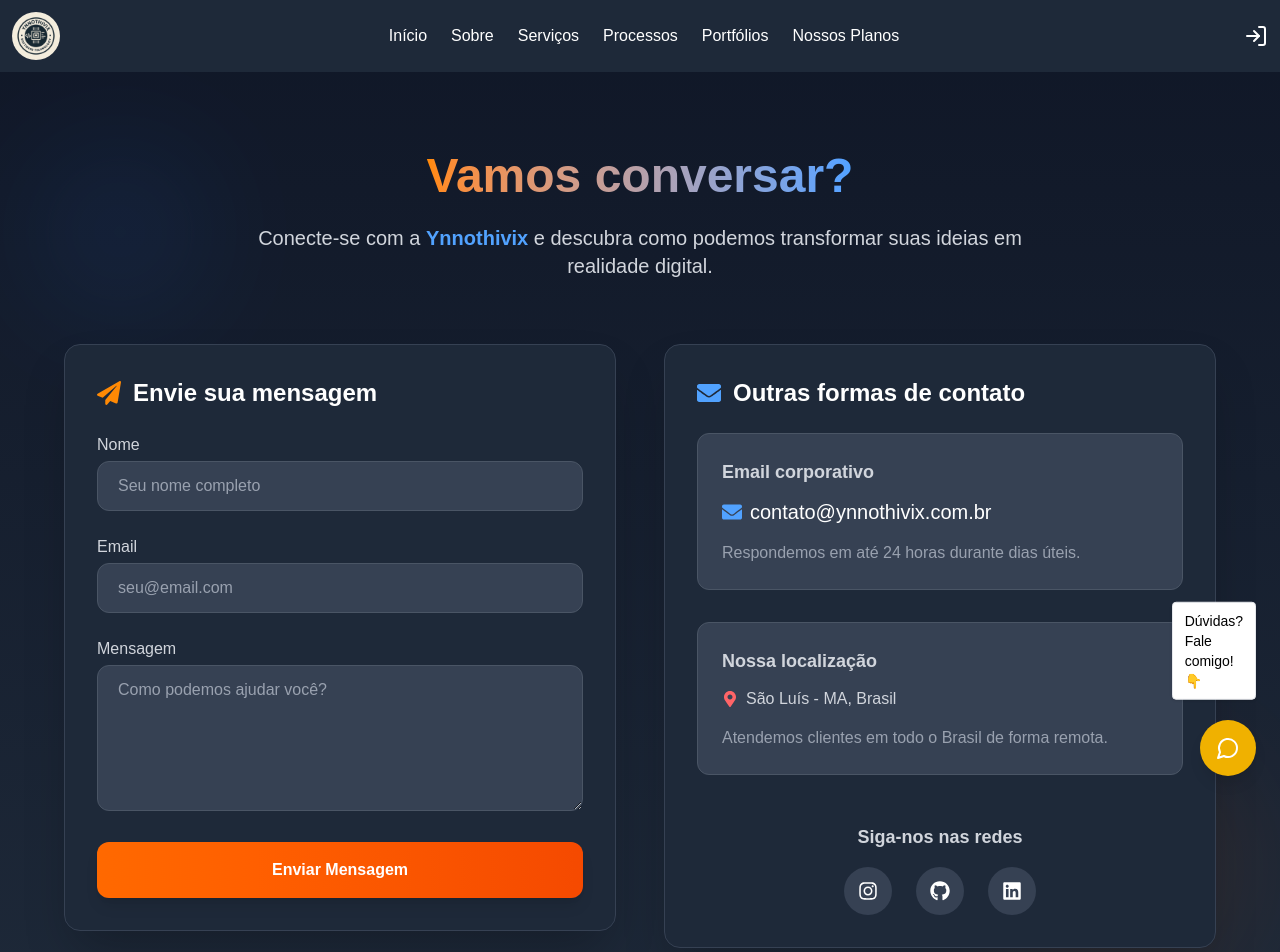
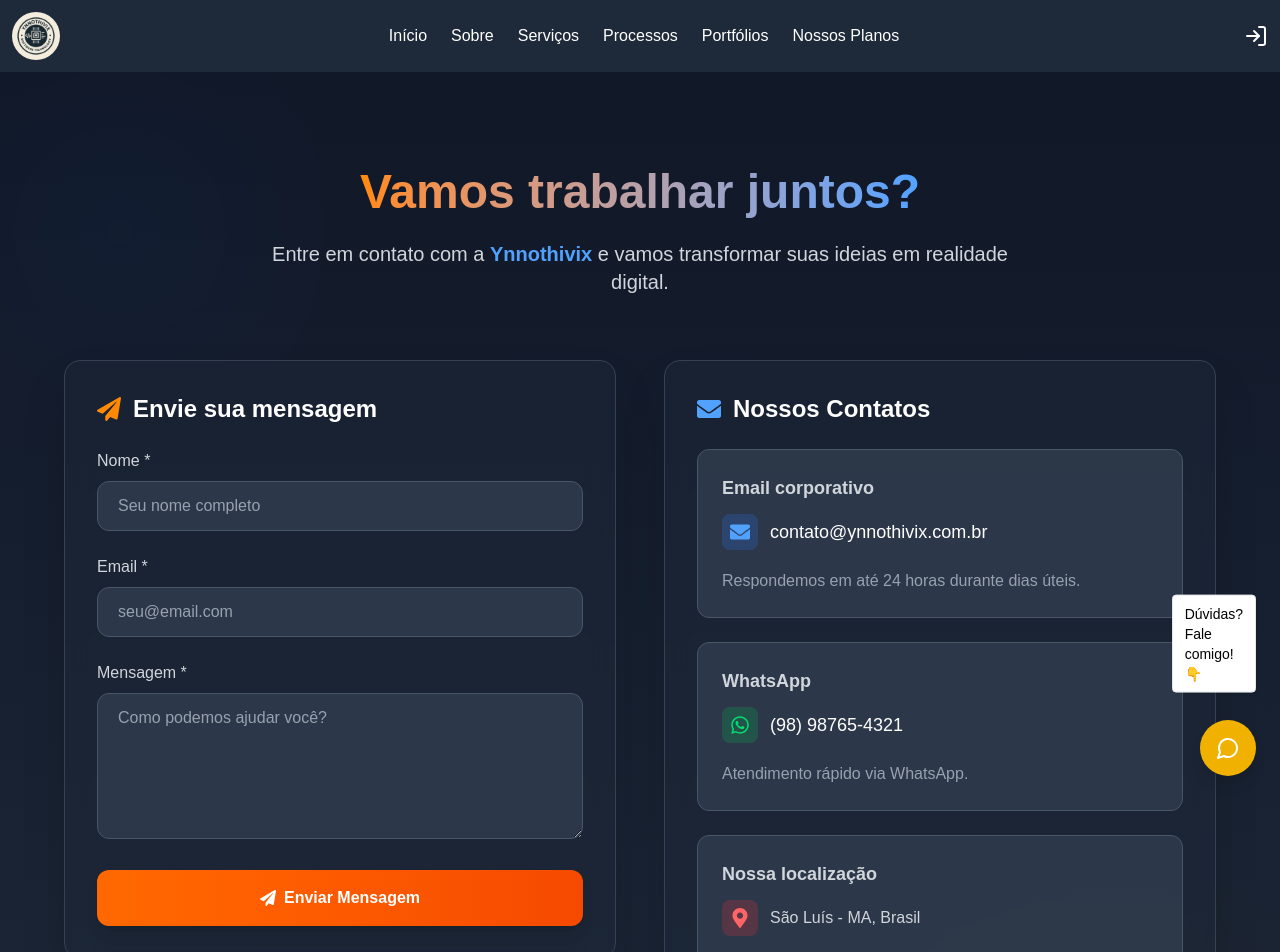
Before and after one commit to Psds13/our_website, a Next.js app: page /contatos in a window 1280 px wide. Shown: the top 952 px of the page. Built offline with nearby package versions, Linux system fonts and the light colour scheme.

Commit message:
Página de contatos atualizada

```diff
--- a/package.json
+++ b/package.json
@@ -15,6 +15,7 @@
     "next": "15.3.0",
     "react": "^19.1.0",
     "react-dom": "^19.0.0",
+    "react-hook-form": "^7.56.2",
     "react-icons": "^5.5.0",
     "swiper": "^11.2.6"
   },
--- a/src/app/contatos/page.tsx
+++ b/src/app/contatos/page.tsx
@@ -1,163 +1,264 @@
 'use client';
 
-import { FaInstagram, FaGithub, FaLinkedin, FaPaperPlane, FaEnvelope, FaMapMarkerAlt } from 'react-icons/fa';
+import { FaInstagram, FaGithub, FaLinkedin, FaPaperPlane, FaEnvelope, FaMapMarkerAlt, FaWhatsapp } from 'react-icons/fa';
+import { motion } from 'framer-motion';
+import { useForm } from 'react-hook-form';
+
+type FormData = {
+  name: string;
+  email: string;
+  message: string;
+};
 
 const Contact = () => {
+  const { register, handleSubmit, formState: { errors }, reset } = useForm<FormData>();
+
+  const onSubmit = (data: FormData) => {
+    console.log(data);
+    // Aqui você pode adicionar a lógica de envio do formulário
+    alert(`Obrigado pela mensagem, ${data.name}! Entraremos em contato em breve.`);
+    reset();
+  };
+
+  // Animação para os elementos
+  const fadeIn = {
+    hidden: { opacity: 0, y: 20 },
+    visible: { opacity: 1, y: 0, transition: { duration: 0.6 } }
+  };
+
   return (
-    <section id="contact" className="relative bg-gradient-to-b from-gray-900 to-gray-800 text-white py-20 overflow-hidden">
-      {/* Elementos decorativos */}
-      <div className="absolute top-0 left-0 w-full h-full opacity-10">
-        <div className="absolute top-20 left-10 w-40 h-40 bg-blue-500 rounded-full filter blur-3xl"></div>
-        <div className="absolute bottom-10 right-10 w-60 h-60 bg-orange-500 rounded-full filter blur-3xl"></div>
-      </div>
+    <section id="contact" className="relative bg-gradient-to-b from-gray-900 to-gray-800 text-white py-24 overflow-hidden">
+      {/* Elementos decorativos animados */}
+      <motion.div
+        initial={{ opacity: 0 }}
+        animate={{ opacity: 0.1 }}
+        transition={{ duration: 1.5 }}
+        className="absolute top-0 left-0 w-full h-full"
+      >
+        <div className="absolute top-20 left-10 w-40 h-40 bg-blue-500 rounded-full filter blur-[100px] animate-float"></div>
+        <div className="absolute bottom-10 right-10 w-60 h-60 bg-orange-500 rounded-full filter blur-[100px] animate-float-delay"></div>
+      </motion.div>
 
       <div className="container mx-auto px-6 relative z-10">
-        {/* Cabeçalho */}
-        <div className="text-center mb-16">
+        {/* Cabeçalho com animação */}
+        <motion.div
+          initial="hidden"
+          whileInView="visible"
+          viewport={{ once: true }}
+          variants={fadeIn}
+          className="text-center mb-16"
+        >
           <h2 className="text-4xl md:text-5xl font-bold mb-6">
             <span className="text-transparent bg-clip-text bg-gradient-to-r from-orange-400 to-blue-400">
-              Vamos conversar?
+              Vamos trabalhar juntos?
             </span>
           </h2>
           <p className="text-xl text-gray-300 max-w-3xl mx-auto">
-            Conecte-se com a <span className="text-blue-400 font-semibold">Ynnothivix</span> e descubra como podemos transformar suas ideias em realidade digital.
+            Entre em contato com a <span className="text-blue-400 font-semibold">Ynnothivix</span> e vamos transformar suas ideias em realidade digital.
           </p>
-        </div>
+        </motion.div>
 
         <div className="flex flex-col lg:flex-row gap-12 max-w-6xl mx-auto">
-          {/* Formulário de Contato */}
-          <div className="lg:w-1/2">
-            <div className="bg-gray-800 bg-opacity-50 backdrop-blur-lg rounded-2xl p-8 shadow-2xl border border-gray-700">
+          {/* Formulário de Contato com animação */}
+          <motion.div
+            initial="hidden"
+            whileInView="visible"
+            viewport={{ once: true }}
+            variants={fadeIn}
+            className="lg:w-1/2"
+          >
+            <div className="bg-gray-800/50 backdrop-blur-md rounded-2xl p-8 shadow-2xl border border-gray-700 hover:border-orange-400/30 transition-all duration-500">
               <div className="flex items-center gap-3 mb-6">
                 <FaPaperPlane className="text-orange-400 text-2xl" />
                 <h3 className="text-2xl font-bold">Envie sua mensagem</h3>
               </div>
 
               <form
-                onSubmit={(e) => e.preventDefault()}
+                onSubmit={handleSubmit(onSubmit)}
                 aria-label="Formulário de contato"
                 className="space-y-6"
+                noValidate
               >
-                <div className="space-y-1">
-                  <label htmlFor="name" className="block text-gray-300 font-medium">Nome</label>
+                <div className="space-y-2">
+                  <label htmlFor="name" className="block text-gray-300 font-medium">Nome *</label>
                   <input
                     type="text"
                     id="name"
-                    name="name"
+                    {...register('name', { required: 'Nome é obrigatório' })}
                     placeholder="Seu nome completo"
-                    required
-                    className="w-full px-5 py-3 rounded-xl bg-gray-700 text-white placeholder-gray-400 focus:outline-none focus:ring-2 focus:ring-orange-500 border border-gray-600 transition"
+                    className={`w-full px-5 py-3 rounded-xl bg-gray-700/70 text-white placeholder-gray-400 focus:outline-none focus:ring-2 focus:ring-orange-500 border ${errors.name ? 'border-red-500' : 'border-gray-600'} transition`}
                   />
+                  {errors.name && <p className="text-red-400 text-sm">{errors.name.message}</p>}
                 </div>
 
-                <div className="space-y-1">
-                  <label htmlFor="email" className="block text-gray-300 font-medium">Email</label>
+                <div className="space-y-2">
+                  <label htmlFor="email" className="block text-gray-300 font-medium">Email *</label>
                   <input
                     type="email"
                     id="email"
-                    name="email"
+                    {...register('email', {
+                      required: 'Email é obrigatório',
+                      pattern: {
+                        value: /^[A-Z0-9._%+-]+@[A-Z0-9.-]+\.[A-Z]{2,}$/i,
+                        message: 'Email inválido'
+                      }
+                    })}
                     placeholder="seu@email.com"
-                    required
-                    className="w-full px-5 py-3 rounded-xl bg-gray-700 text-white placeholder-gray-400 focus:outline-none focus:ring-2 focus:ring-orange-500 border border-gray-600 transition"
+                    className={`w-full px-5 py-3 rounded-xl bg-gray-700/70 text-white placeholder-gray-400 focus:outline-none focus:ring-2 focus:ring-orange-500 border ${errors.email ? 'border-red-500' : 'border-gray-600'} transition`}
                   />
+                  {errors.email && <p className="text-red-400 text-sm">{errors.email.message}</p>}
                 </div>
 
-                <div className="space-y-1">
-                  <label htmlFor="message" className="block text-gray-300 font-medium">Mensagem</label>
+                <div className="space-y-2">
+                  <label htmlFor="message" className="block text-gray-300 font-medium">Mensagem *</label>
                   <textarea
                     id="message"
-                    name="message"
+                    {...register('message', {
+                      required: 'Mensagem é obrigatória',
+                      minLength: {
+                        value: 20,
+                        message: 'Mensagem deve ter pelo menos 20 caracteres'
+                      }
+                    })}
                     rows={5}
                     placeholder="Como podemos ajudar você?"
-                    required
-                    className="w-full px-5 py-3 rounded-xl bg-gray-700 text-white placeholder-gray-400 focus:outline-none focus:ring-2 focus:ring-orange-500 border border-gray-600 transition"
+                    className={`w-full px-5 py-3 rounded-xl bg-gray-700/70 text-white placeholder-gray-400 focus:outline-none focus:ring-2 focus:ring-orange-500 border ${errors.message ? 'border-red-500' : 'border-gray-600'} transition`}
                   ></textarea>
+                  {errors.message && <p className="text-red-400 text-sm">{errors.message.message}</p>}
                 </div>
 
-                <button
+                <motion.button
                   type="submit"
-                  className="w-full bg-gradient-to-r from-orange-500 to-orange-600 hover:from-orange-600 hover:to-orange-700 text-white font-semibold px-6 py-4 rounded-xl transition-all duration-300 transform hover:scale-[1.02] shadow-lg"
+                  whileHover={{ scale: 1.02 }}
+                  whileTap={{ scale: 0.98 }}
+                  className="w-full bg-gradient-to-r from-orange-500 to-orange-600 text-white font-semibold px-6 py-4 rounded-xl shadow-lg hover:shadow-orange-500/20 transition-all duration-300 relative overflow-hidden group"
                 >
-                  Enviar Mensagem
-                </button>
+                  <span className="absolute inset-0 bg-gradient-to-r from-orange-600 to-orange-700 opacity-0 group-hover:opacity-100 transition-opacity duration-300"></span>
+                  <span className="relative z-10 flex items-center justify-center gap-2">
+                    <FaPaperPlane />
+                    Enviar Mensagem
+                  </span>
+                </motion.button>
               </form>
             </div>
-          </div>
+          </motion.div>
 
-          {/* Informações de Contato */}
-          <div className="lg:w-1/2">
-            <div className="h-full bg-gray-800 bg-opacity-50 backdrop-blur-lg rounded-2xl p-8 shadow-2xl border border-gray-700 flex flex-col justify-between">
+          {/* Informações de Contato com animação */}
+          <motion.div
+            initial="hidden"
+            whileInView="visible"
+            viewport={{ once: true }}
+            variants={fadeIn}
+            transition={{ delay: 0.2 }}
+            className="lg:w-1/2"
+          >
+            <div className="h-full bg-gray-800/50 backdrop-blur-md rounded-2xl p-8 shadow-2xl border border-gray-700 hover:border-blue-400/30 transition-all duration-500 flex flex-col justify-between">
               <div>
                 <div className="flex items-center gap-3 mb-6">
                   <FaEnvelope className="text-blue-400 text-2xl" />
-                  <h3 className="text-2xl font-bold">Outras formas de contato</h3>
+                  <h3 className="text-2xl font-bold">Nossos Contatos</h3>
                 </div>
 
-                <div className="space-y-8">
+                <div className="space-y-6">
                   {/* Email principal */}
-                  <div className="bg-gray-700 rounded-xl p-6 border border-gray-600">
+                  <motion.div
+                    whileHover={{ y: -3 }}
+                    className="bg-gray-700/70 rounded-xl p-6 border border-gray-600 hover:border-blue-400/50 transition-all"
+                  >
                     <h4 className="text-lg font-semibold mb-3 text-gray-300">Email corporativo</h4>
                     <a
                       href="mailto:contato@ynnothivix.com.br"
-                      className="inline-flex items-center gap-2 text-white text-xl hover:text-blue-400 transition"
+                      className="inline-flex items-center gap-3 text-white text-lg hover:text-blue-400 transition group"
                     >
-                      <FaEnvelope className="text-blue-400" />
+                      <div className="bg-blue-500/20 p-2 rounded-lg group-hover:bg-blue-500/30 transition">
+                        <FaEnvelope className="text-blue-400 text-xl" />
+                      </div>
                       contato@ynnothivix.com.br
                     </a>
                     <p className="mt-3 text-gray-400">
                       Respondemos em até 24 horas durante dias úteis.
                     </p>
-                  </div>
+                  </motion.div>
+
+                  {/* WhatsApp */}
+                  <motion.div
+                    whileHover={{ y: -3 }}
+                    className="bg-gray-700/70 rounded-xl p-6 border border-gray-600 hover:border-green-400/50 transition-all"
+                  >
+                    <h4 className="text-lg font-semibold mb-3 text-gray-300">WhatsApp</h4>
+                    <a
+                      href="https://wa.me/5598987654321"
+                      target="_blank"
+                      rel="noopener noreferrer"
+                      className="inline-flex items-center gap-3 text-white text-lg hover:text-green-400 transition group"
+                    >
+                      <div className="bg-green-500/20 p-2 rounded-lg group-hover:bg-green-500/30 transition">
+                        <FaWhatsapp className="text-green-400 text-xl" />
+                      </div>
+                      (98) 98765-4321
+                    </a>
+                    <p className="mt-3 text-gray-400">
+                      Atendimento rápido via WhatsApp.
+                    </p>
+                  </motion.div>
 
                   {/* Localização fictícia */}
-                  <div className="bg-gray-700 rounded-xl p-6 border border-gray-600">
+                  <motion.div
+                    whileHover={{ y: -3 }}
+                    className="bg-gray-700/70 rounded-xl p-6 border border-gray-600 hover:border-red-400/50 transition-all"
+                  >
                     <h4 className="text-lg font-semibold mb-3 text-gray-300">Nossa localização</h4>
-                    <div className="inline-flex items-center gap-2 text-gray-300">
-                      <FaMapMarkerAlt className="text-red-400" />
+                    <div className="inline-flex items-center gap-3 text-gray-300 hover:text-red-400 transition group">
+                      <div className="bg-red-500/20 p-2 rounded-lg group-hover:bg-red-500/30 transition">
+                        <FaMapMarkerAlt className="text-red-400 text-xl" />
+                      </div>
                       São Luís - MA, Brasil
                     </div>
                     <p className="mt-3 text-gray-400">
                       Atendemos clientes em todo o Brasil de forma remota.
                     </p>
-                  </div>
+                  </motion.div>
                 </div>
               </div>
 
               {/* Redes sociais */}
               <div className="mt-12">
-                <h4 className="text-lg font-semibold mb-4 text-center text-gray-300">Siga-nos nas redes</h4>
-                <div className="flex justify-center gap-6">
-                  <a
+                <h4 className="text-lg font-semibold mb-6 text-center text-gray-300">Conecte-se conosco</h4>
+                <div className="flex justify-center gap-4">
+                  <motion.a
+                    whileHover={{ y: -5 }}
                     href="#"
                     target="_blank"
                     rel="noopener noreferrer"
-                    className="w-12 h-12 flex items-center justify-center bg-gray-700 hover:bg-pink-600 rounded-full transition-all transform hover:scale-110"
+                    className="w-14 h-14 flex items-center justify-center bg-gray-700 hover:bg-gradient-to-br from-pink-500 to-purple-600 rounded-xl transition-all shadow-lg hover:shadow-pink-500/20"
                     aria-label="Instagram"
                   >
                     <FaInstagram className="text-xl" />
-                  </a>
-                  <a
+                  </motion.a>
+                  <motion.a
+                    whileHover={{ y: -5 }}
                     href="#"
                     target="_blank"
                     rel="noopener noreferrer"
-                    className="w-12 h-12 flex items-center justify-center bg-gray-700 hover:bg-gray-600 rounded-full transition-all transform hover:scale-110"
+                    className="w-14 h-14 flex items-center justify-center bg-gray-700 hover:bg-gray-600 rounded-xl transition-all shadow-lg hover:shadow-gray-500/20"
                     aria-label="GitHub"
                   >
                     <FaGithub className="text-xl" />
-                  </a>
-                  <a
+                  </motion.a>
+                  <motion.a
+                    whileHover={{ y: -5 }}
                     href="#"
                     target="_blank"
                     rel="noopener noreferrer"
-                    className="w-12 h-12 flex items-center justify-center bg-gray-700 hover:bg-blue-700 rounded-full transition-all transform hover:scale-110"
+                    className="w-14 h-14 flex items-center justify-center bg-gray-700 hover:bg-gradient-to-br from-blue-600 to-blue-700 rounded-xl transition-all shadow-lg hover:shadow-blue-500/20"
                     aria-label="LinkedIn"
                   >
                     <FaLinkedin className="text-xl" />
-                  </a>
+                  </motion.a>
                 </div>
               </div>
             </div>
-          </div>
+          </motion.div>
         </div>
       </div>
     </section>
```
Also changed, not shown: 1 other file (tests, documents, lock files or other folders).
